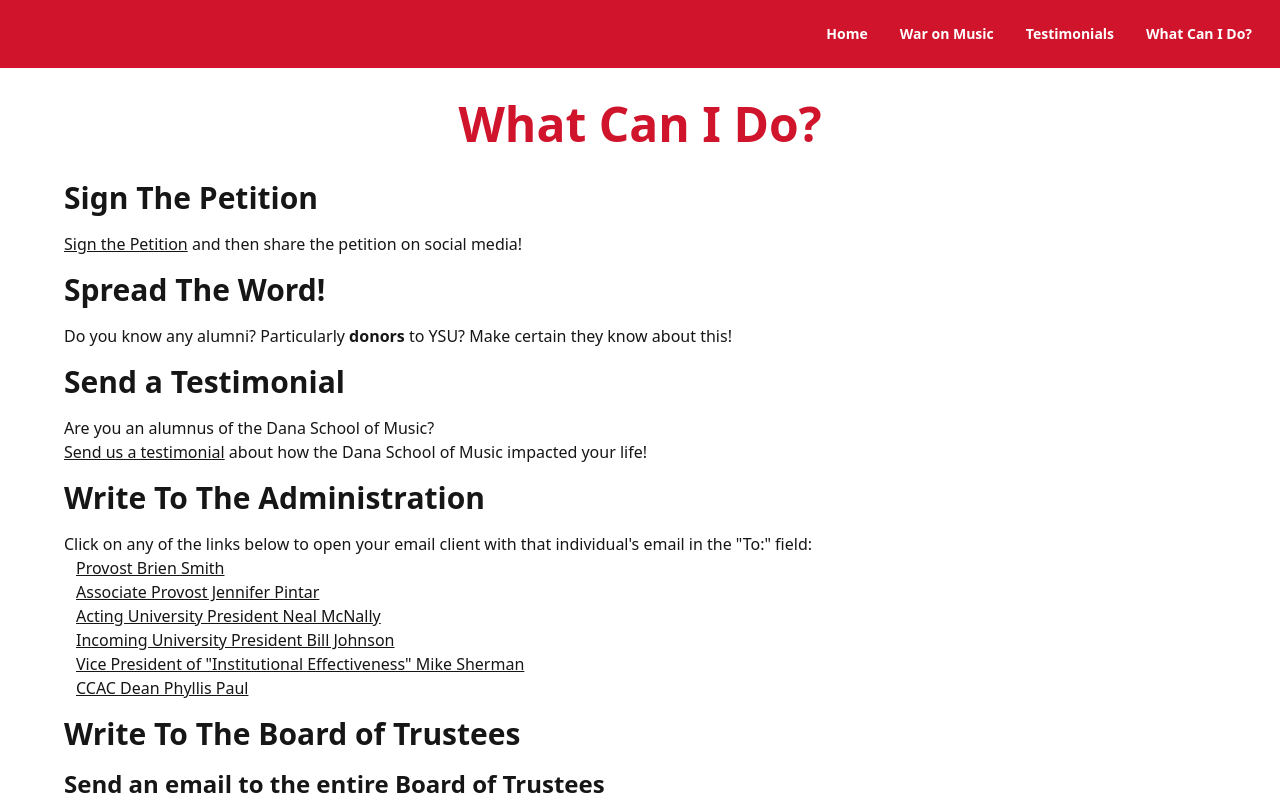
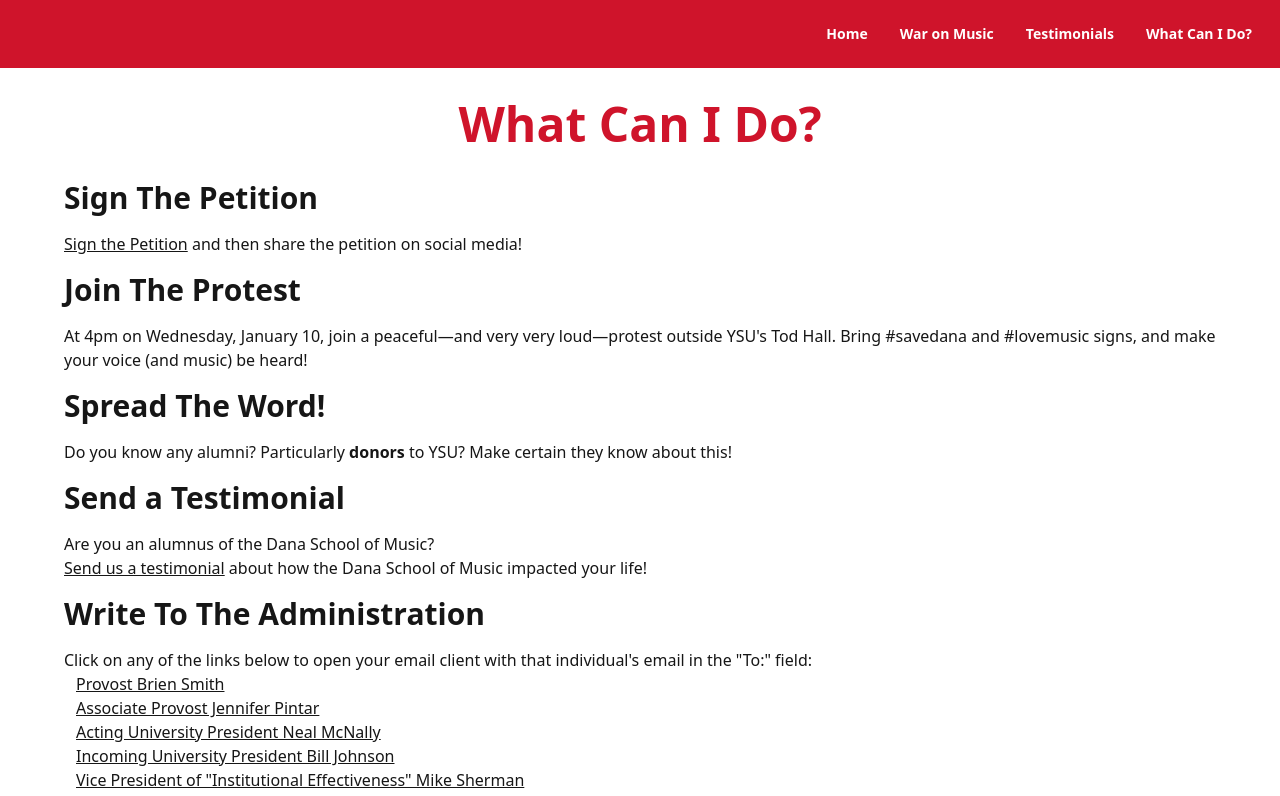
Before and after one commit to Brandon-Ritchie/save-dana, a React (Vite) app: page /what-can-i-do in a window 1280 px wide. Shown: the top 796 px of the page. Built offline with nearby package versions, Linux system fonts and the light colour scheme.

Commit message:
Add protest section to What Can I Do page

```diff
--- a/src/routes/what-can-i-do/WhatCanIDo.tsx
+++ b/src/routes/what-can-i-do/WhatCanIDo.tsx
@@ -58,6 +58,14 @@
             Sign the Petition
           </a>{" "}
           and then share the petition on social media!
+        </p>
+      </section>
+      <section>
+        <h2>Join The Protest</h2>
+        <p>
+          At 4pm on Wednesday, January 10, join a peaceful—and very very
+          loud—protest outside YSU's Tod Hall. Bring #savedana and #lovemusic
+          signs, and make your voice (and music) be heard!
         </p>
       </section>
       <section>
```
